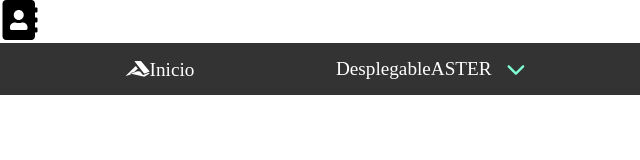
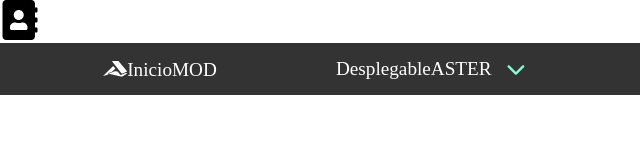
Before and after one commit to elCoco1968/prueba-platzi, a plain HTML site: page index.html in a window 1280 px wide. Shown: the full height of the page, 0-640 px from the left. Drawn offline with Linux system fonts and the light colour scheme.

Commit message:
inicioMod

```diff
--- a/index.html
+++ b/index.html
@@ -18,7 +18,7 @@
         <div class="container__nav">
             <div class="nav">
                 <ul class="nav__items">
-                    <li class="nav__item"><a href="#" class="nav__link"><i class="fab fa-accusoft"></i>Inicio</a></li>
+                    <li class="nav__item"><a href="#" class="nav__link"><i class="fab fa-accusoft"></i>InicioMOD</a></li>
                     <li class="nav__item">
                         <a href="#" class="nav__link container__submenu">DesplegableASTER<i class="fas fa-chevron-down nav__icon"></i></a>
                         <ul class="submenu">
```
